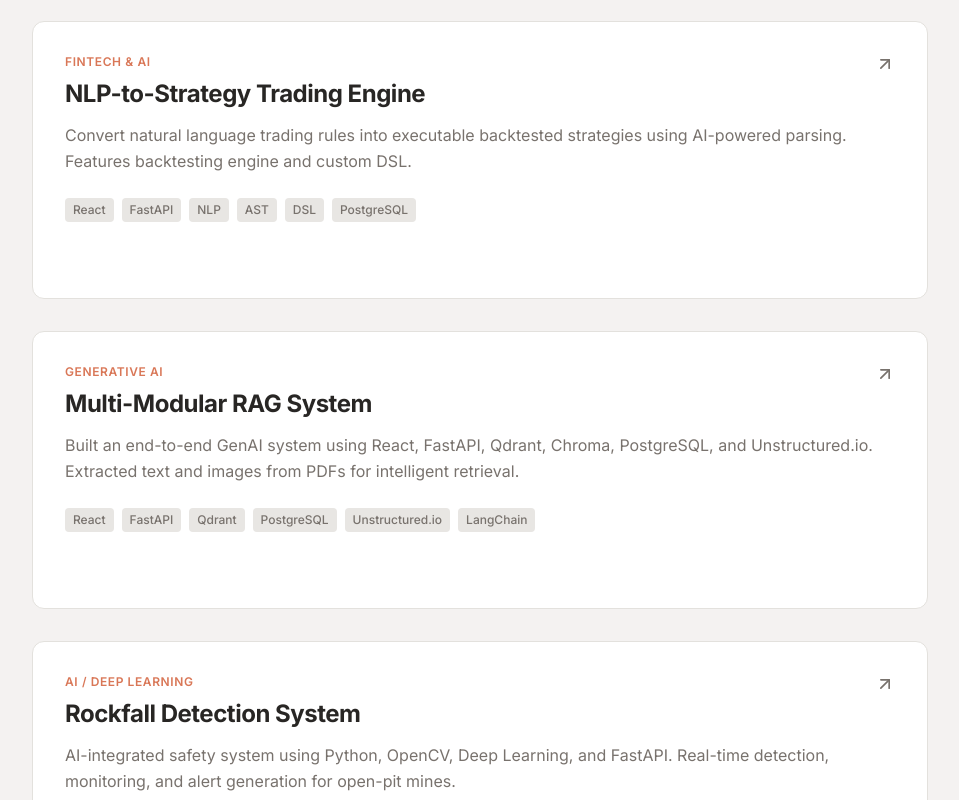
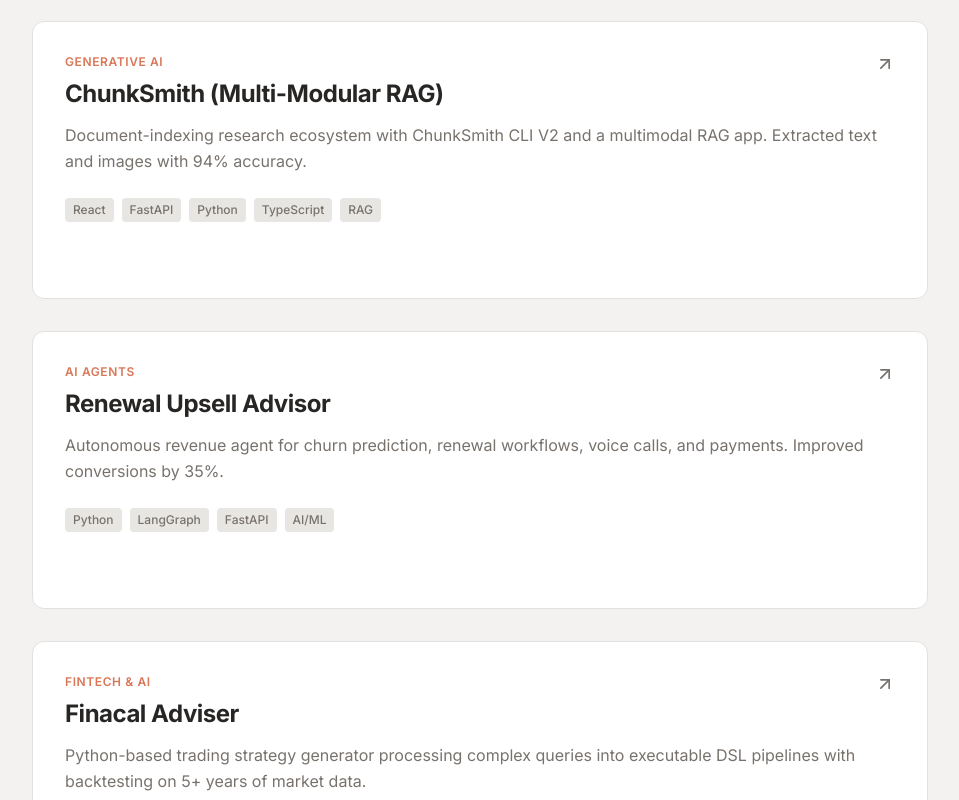
Before and after one commit to AnshulParate2004/ANSHUL.DEV_Profolio, a React (Vite) app: page / in a window 1280 px wide. Shown: the part 2040-2840 px from the top of the page, without its empty margins (160-1119 px from the left). Built offline with nearby package versions, Linux system fonts and the light colour scheme; the HTML template or start-up script is replaced by a standard one.

Commit message:
Add Finacal Adviser blog post and update project details in Index

```diff
--- a/src/pages/BlogDetail.tsx
+++ b/src/pages/BlogDetail.tsx
@@ -841,6 +841,115 @@ const BlogDetail = () => {
     );
   }
 
+  // Blog 5: Finacal Adviser
+  if (id === "5") {
+    return (
+      <div className="min-h-screen bg-background selection:bg-orange-light/30 selection:text-orange-dark">
+        <SEO
+          title="Building Finacal Adviser"
+          description="How we architected a system that parses complex financial queries using NLP, generates executable trading DSLs, and backtests strategies on 5+ years of market data."
+        />
+        <BlogNav />
+        <ReadingProgress />
+
+        <div className="fixed left-8 top-32 hidden xl:block z-10">
+          <Link to="/blogs" className="group flex items-center gap-2 text-sm font-medium text-muted-foreground hover:text-foreground transition-colors mb-8">
+            <div className="w-8 h-8 rounded-full border border-border flex items-center justify-center group-hover:border-orange transition-colors">
+              <ArrowLeft size={14} className="group-hover:-translate-x-0.5 transition-transform" />
+            </div>
+            Back to posts
+          </Link>
+          <TableOfContents />
+        </div>
+
+        <motion.article
+          initial="hidden"
+          animate="visible"
+          variants={fadeInUp}
+          className="max-w-3xl mx-auto px-6 pt-32 pb-20"
+        >
+          <header className="mb-16">
+            <div className="flex flex-wrap items-center gap-4 text-xs font-medium text-muted-foreground uppercase tracking-wider mb-6">
+              <Link to="/blogs" className="hover:text-foreground transition-colors xl:hidden flex items-center gap-1">
+                <ArrowLeft size={14} /> Back
+              </Link>
+              <span className="xl:hidden text-border">•</span>
+              <span className="text-orange">FinTech & AI</span>
+              <span className="text-border">•</span>
+              <time dateTime="2026-07-31">July 31, 2026</time>
+              <span className="text-border">•</span>
+              <span>10 min read</span>
+            </div>
+
+            <h1 className="text-4xl md:text-5xl font-bold text-foreground mb-6 tracking-tight leading-[1.1]">
+              Building Finacal Adviser: NLP to Algorithmic Trading Pipelines
+            </h1>
+
+            <p className="text-xl text-muted-foreground leading-relaxed">
+              How we architected a system that parses complex financial queries using NLP, generates executable trading DSLs, and backtests strategies on 5+ years of market data.
+            </p>
+          </header>
+
+          <div className="prose prose-lg prose-invert max-w-none prose-headings:font-bold prose-headings:tracking-tight prose-a:text-orange hover:prose-a:text-orange-dark prose-strong:text-foreground prose-img:rounded-xl">
+            <h2 id="the-problem">The Problem: Breaking the Code Barrier</h2>
+            <p>
+              Quantitative trading has traditionally been reserved for those who can code complex mathematical models. Traders often have brilliant intuition ("Buy when the 50-day moving average crosses the 200-day moving average, but only if RSI is below 30"), but translating that into Python or C++ takes significant time and technical expertise.
+            </p>
+            <p>
+              We built <strong>Finacal Adviser</strong> to bridge this gap. The goal was simple: allow users to type trading strategies in natural language and have the system automatically build, execute, and backtest that strategy against real historical data.
+            </p>
+
+            <h2 id="architecture">System Architecture: From NLP to DSL</h2>
+            <p>
+              Converting raw text into executable trading logic is fraught with edge cases. If a language model generates Python code directly and runs it, you risk syntax errors, infinite loops, and security vulnerabilities. Instead, we architected a safer, deterministic pipeline.
+            </p>
+
+            <Mermaid chart={`
+              graph TD
+                A[Natural Language Input] -->|NLP Parsing| B(Intent & Entity Extraction)
+                B --> C{Strategy Generator}
+                C -->|Translates to| D[Abstract Syntax Tree AST]
+                D -->|Compiles to| E[Domain Specific Language DSL]
+                E --> F[Backtesting Engine]
+                F --> G[Performance Metrics & UI]
+            `} />
+
+            <p>
+              Our pipeline works in three distinct steps:
+            </p>
+            <ol>
+              <li><strong>Intent & Entity Extraction:</strong> We use advanced NLP techniques to parse the user's query, extracting the assets (e.g., AAPL), technical indicators (e.g., SMA, RSI), and the logical operators (e.g., "greater than", "crosses over").</li>
+              <li><strong>AST Generation:</strong> We map these entities into an Abstract Syntax Tree (AST). This enforces strict structural rules—ensuring the strategy is logically sound before any code is executed.</li>
+              <li><strong>DSL Compilation:</strong> The AST is compiled into our own custom Domain Specific Language (DSL), which is tightly coupled with our Python backtesting engine.</li>
+            </ol>
+
+            <h2 id="accuracy">Achieving 95% Parsing Accuracy</h2>
+            <p>
+              Handling complex, multi-condition queries ("Buy TSLA if it drops 5% in a day while SPY is up") required fine-tuning our NLP models. By implementing a robust feedback loop and utilizing few-shot prompting techniques with a vast dataset of 5,000+ complex queries, we achieved a <strong>95% accuracy rate</strong> in accurately translating human logic into our DSL.
+            </p>
+            <p>
+              This intermediate DSL completely eliminated the backtesting setup time, reducing the time from "idea" to "execution" by <strong>80%</strong>.
+            </p>
+
+            <h2 id="backtesting">The Backtesting Engine</h2>
+            <p>
+              A strategy is only as good as its backtest. Our Python backend processes the DSL and executes it against a highly optimized PostgreSQL database containing over 5 years of historical market data.
+            </p>
+            <ul>
+              <li><strong>Data Integrity:</strong> We handled splits, dividends, and survivorship bias to ensure the backtest results reflect reality.</li>
+              <li><strong>Predictive ML Integration:</strong> Alongside standard historical backtesting, we integrated predictive ML models to forecast future signal viability, achieving an 88% predictive accuracy on out-of-sample data.</li>
+            </ul>
+
+            <h2 id="conclusion">Conclusion</h2>
+            <p>
+              Finacal Adviser proves that with the right architecture, we can abstract away the complexity of algorithmic trading. By utilizing an AST-to-DSL pipeline instead of raw code generation, we created a highly secure, deterministic, and accurate platform for financial analysis.
+            </p>
+          </div>
+        </motion.article>
+      </div>
+    );
+  }
+
   return null;
 };
 
--- a/src/pages/Blogs.tsx
+++ b/src/pages/Blogs.tsx
@@ -46,6 +46,14 @@ const Blogs = () => {
       date: "2025-06-10",
       readTime: "12 min read",
       category: "Database"
+    },
+    {
+      id: "5",
+      title: "Building Finacal Adviser: NLP to Algorithmic Trading Pipelines",
+      excerpt: "How we architected a system that parses complex financial queries using NLP, generates executable trading DSLs, and backtests strategies on 5+ years of market data.",
+      date: "2026-07-31",
+      readTime: "10 min read",
+      category: "FinTech & AI"
     }
   ];
 
--- a/src/pages/Index.tsx
+++ b/src/pages/Index.tsx
@@ -64,42 +64,40 @@ const Index = () => {
 
   const projects = [
     {
-      title: "NLP-to-Strategy Trading Engine",
-      category: "FinTech & AI",
-      description: "Convert natural language trading rules into executable backtested strategies using AI-powered parsing. Features backtesting engine and custom DSL.",
-      tech: ["React", "FastAPI", "NLP", "AST", "DSL", "PostgreSQL"],
-      github: "https://github.com/AnshulParate2004/Finacal_Adviser",
-      video: "https://www.youtube.com/watch?v=3HzlPeKsfqM",
+      title: "ChunkSmith (Multi-Modular RAG)",
+      category: "Generative AI",
+      description: "Document-indexing research ecosystem with ChunkSmith CLI V2 and a multimodal RAG app. Extracted text and images with 94% accuracy.",
+      tech: ["React", "FastAPI", "Python", "TypeScript", "RAG"],
+      github: "https://github.com/AnshulParate2004/ChunkSmith",
+      demo: "https://multi-modul-rag.vercel.app/",
+      video: "https://www.youtube.com/watch?v=a9Haiu-e7ZU",
     },
     {
-      title: "Multi-Modular RAG System",
-      category: "Generative AI",
-      description: "Built an end-to-end GenAI system using React, FastAPI, Qdrant, Chroma, PostgreSQL, and Unstructured.io. Extracted text and images from PDFs for intelligent retrieval.",
-      tech: ["React", "FastAPI", "Qdrant", "PostgreSQL", "Unstructured.io", "LangChain"],
-      github: "https://github.com/AnshulParate2004/MultiModulRag",
-      demo: "https://multi-modul-rag.vercel.app/",
-      video: "https://youtu.be/a9Haiu-e7ZU",
+      title: "Renewal Upsell Advisor",
+      category: "AI Agents",
+      description: "Autonomous revenue agent for churn prediction, renewal workflows, voice calls, and payments. Improved conversions by 35%.",
+      tech: ["Python", "LangGraph", "FastAPI", "AI/ML"],
+      github: "https://github.com/AnshulParate2004/Renewal-Upsell-Advisor",
+      demo: "https://renewal-upsell-advisor.services.ailifebot.com/",
+      video: "https://drive.google.com/file/d/1ZNv2-3Wv_tDpjZ5S-4ZkviUXODQQLWpL/view?usp=sharing",
+    },
+    {
+      title: "Finacal Adviser",
+      category: "FinTech & AI",
+      description: "Python-based trading strategy generator processing complex queries into executable DSL pipelines with backtesting on 5+ years of market data.",
+      tech: ["React", "FastAPI", "NLP", "Python", "TailwindCSS"],
+      github: "https://github.com/AnshulParate2004/Finacal_Adviser",
+      demo: "https://finacal-adviser.vercel.app/",
+      video: "https://www.youtube.com/watch?v=3HzlPeKsfqM",
     },
     {
       title: "Rockfall Detection System",
       category: "AI / Deep Learning",
-      description: "AI-integrated safety system using Python, OpenCV, Deep Learning, and FastAPI. Real-time detection, monitoring, and alert generation for open-pit mines.",
-      tech: ["Python", "OpenCV", "Deep Learning", "FastAPI"],
+      description: "AI-integrated safety system using PINN-based multi-sensor analysis and YOLOv8. Real-time geospatial alert dashboard for open-pit mines.",
+      tech: ["Python", "YOLOv8", "PyTorch", "OpenCV", "FastAPI", "React"],
       github: "https://github.com/AnshulParate2004/GeoSentinel",
       demo: "https://sih-nu-liart.vercel.app/",
       video: "https://www.youtube.com/watch?v=0eWDi7hRyVU",
-    },
-    {
-      title: "Contextual AI Assistant",
-      category: "Vector Database",
-      description: "Advanced AI assistant powered by Qdrant vector database for semantic search and contextual understanding with high accuracy.",
-      tech: ["Qdrant", "FastAPI", "React", "TypeScript"],
-    },
-    {
-      title: "Agentic AI Engine",
-      category: "Machine Learning",
-      description: "Custom-built generative AI engine without traditional frameworks. Self-organizing intelligence with magnetic data attraction.",
-      tech: ["Python", "Chroma", "FastAPI", "Custom ML"],
     },
   ];
 
```
